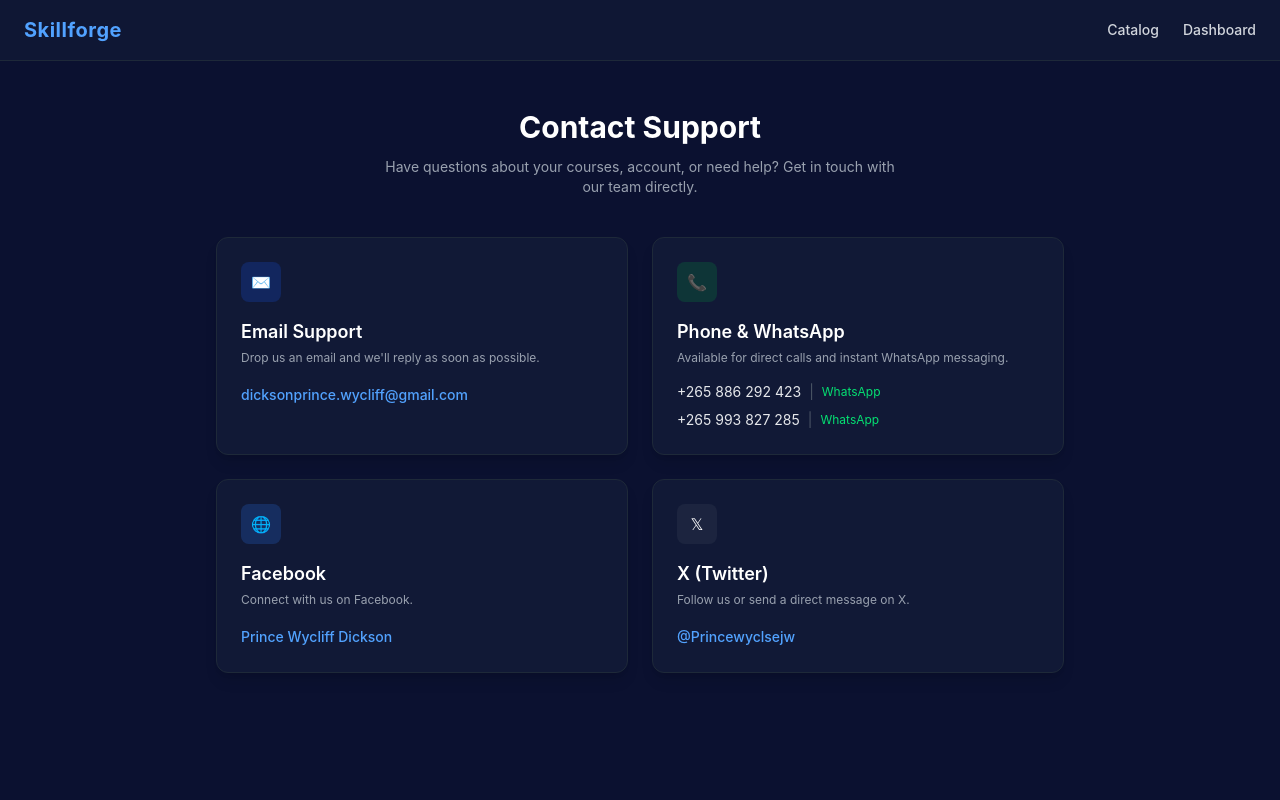
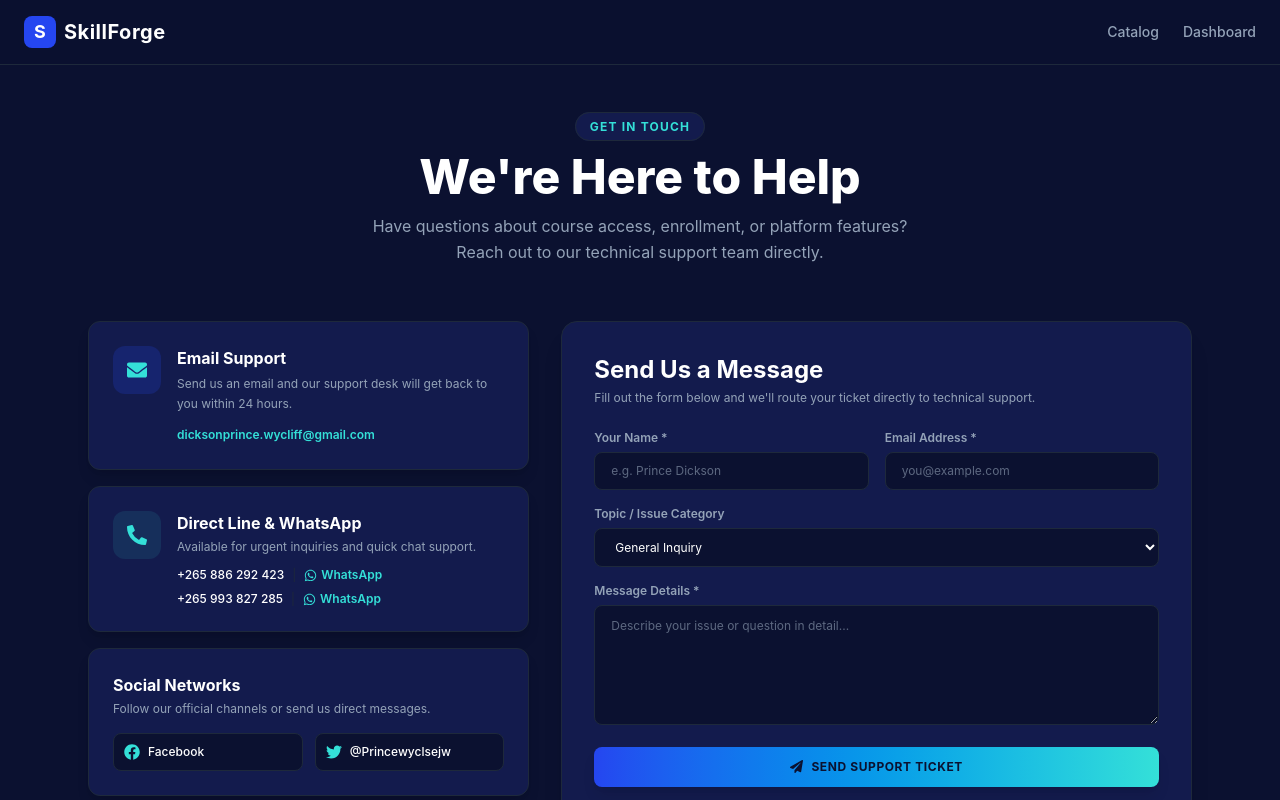
Before and after one commit to PrinceWycliff/skillforge-frontend, a React (Vite) app: page /contact in a window 1280 px wide. Shown: the top 800 px of the page. Built offline with nearby package versions, Linux system fonts and the light colour scheme; the HTML template or start-up script is replaced by a standard one.

Commit message:
Updating the contact page

```diff
--- a/src/pages/ContactSupport.jsx
+++ b/src/pages/ContactSupport.jsx
@@ -1,127 +1,278 @@
-import React from 'react';
+import React, { useState } from 'react';
 import { Link } from 'react-router-dom';
+import {
+  FaEnvelope,
+  FaPhoneAlt,
+  FaWhatsapp,
+  FaFacebook,
+  FaTwitter,
+  FaPaperPlane,
+  FaCheckCircle,
+  FaClock,
+  FaMapMarkerAlt
+} from 'react-icons/fa';
 
 export default function ContactSupport() {
+  const [formData, setFormData] = useState({
+    name: '',
+    email: '',
+    subject: 'General Inquiry',
+    message: ''
+  });
+  const [submitted, setSubmitted] = useState(false);
+
+  const handleChange = (e) => {
+    setFormData({ ...formData, [e.target.name]: e.target.value });
+  };
+
+  const handleSubmit = (e) => {
+    e.preventDefault();
+    if (formData.name && formData.email && formData.message) {
+      setSubmitted(true);
+      // Integrate backend API or email service payload here
+    }
+  };
+
   return (
     <div className="min-h-screen bg-[#0B1130] text-white font-sans flex flex-col justify-between">
       {/* Navigation Header */}
-      <header className="border-b border-gray-800 bg-[#111936]/80 backdrop-blur-md sticky top-0 z-50">
+      <header className="border-b border-[#1e293b] bg-[#0B1130]/90 backdrop-blur-md sticky top-0 z-50">
         <div className="max-w-7xl mx-auto px-6 py-4 flex items-center justify-between">
-          <Link to="/" className="text-xl font-bold tracking-wide text-blue-400">
-            Skillforge
+          <Link to="/" className="flex items-center gap-2">
+            <div className="bg-[#2546F0] text-white w-8 h-8 rounded-lg flex items-center justify-center font-bold text-lg">
+              S
+            </div>
+            <span className="text-xl font-bold tracking-wide text-white">SkillForge</span>
           </Link>
           <div className="flex items-center gap-6 text-sm font-medium">
-            <Link to="/catalog" className="text-gray-300 hover:text-white transition">
+            <Link to="/catalog" className="text-[#94a3b8] hover:text-[#34E0D8] transition">
               Catalog
             </Link>
-            <Link to="/dashboard" className="text-gray-300 hover:text-white transition">
+            <Link to="/dashboard" className="text-[#94a3b8] hover:text-[#34E0D8] transition">
               Dashboard
             </Link>
           </div>
         </div>
       </header>
 
-      {/* Content Container */}
-      <main className="max-w-4xl mx-auto px-6 py-12 flex-1 w-full">
-        <div className="text-center mb-10">
-          <h1 className="text-3xl font-bold mb-3">Contact Support</h1>
-          <p className="text-gray-400 text-sm max-w-lg mx-auto">
-            Have questions about your courses, account, or need help? Get in touch with our team directly.
+      {/* Main Content Area */}
+      <main className="max-w-6xl mx-auto px-6 py-12 flex-1 w-full">
+        {/* Title Section */}
+        <div className="text-center mb-14">
+          <span className="text-[#34E0D8] text-xs font-bold tracking-widest uppercase bg-[#131b4d] px-3.5 py-1.5 rounded-full border border-[#1e293b]">
+            Get In Touch
+          </span>
+          <h1 className="text-3xl md:text-5xl font-extrabold text-white mt-4 mb-3">
+            We're Here to Help
+          </h1>
+          <p className="text-[#94a3b8] text-sm md:text-base max-w-xl mx-auto leading-relaxed">
+            Have questions about course access, enrollment, or platform features? Reach out to our technical support team directly.
           </p>
         </div>
 
-        <div className="grid grid-cols-1 md:grid-cols-2 gap-6">
-          {/* Direct Email */}
-          <div className="bg-[#111936] border border-gray-800 p-6 rounded-xl hover:border-blue-500/50 transition shadow-lg">
-            <div className="w-10 h-10 bg-blue-600/20 text-blue-400 rounded-lg flex items-center justify-center mb-4">
-              ✉️
+        <div className="grid grid-cols-1 lg:grid-cols-12 gap-8 items-start">
+
+          {/* Left Column: Direct Support Channels */}
+          <div className="lg:col-span-5 space-y-4">
+
+            {/* Direct Email Card */}
+            <div className="bg-[#131b4d] border border-[#1e293b] p-6 rounded-xl hover:border-[#34E0D8]/50 transition shadow-lg flex items-start gap-4">
+              <div className="p-3.5 bg-[#2546F0]/20 rounded-xl text-[#34E0D8] shrink-0">
+                <FaEnvelope size={20} />
               </div>
-            <h3 className="font-semibold text-lg text-white mb-1">Email Support</h3>
-            <p className="text-xs text-gray-400 mb-4">Drop us an email and we'll reply as soon as possible.</p>
+              <div className="overflow-hidden">
+                <h3 className="font-bold text-base text-white mb-1">Email Support</h3>
+                <p className="text-xs text-[#94a3b8] mb-2 leading-relaxed">
+                  Send us an email and our support desk will get back to you within 24 hours.
+                </p>
                 <a
                   href="mailto:dicksonprince.wycliff@gmail.com"
-              className="text-sm font-medium text-blue-400 hover:underline break-all"
+                  className="text-xs font-semibold text-[#34E0D8] hover:underline break-all"
                 >
                   dicksonprince.wycliff@gmail.com
                 </a>
               </div>
+            </div>
 
-          {/* Phone & WhatsApp */}
-          <div className="bg-[#111936] border border-gray-800 p-6 rounded-xl hover:border-blue-500/50 transition shadow-lg">
-            <div className="w-10 h-10 bg-green-600/20 text-green-400 rounded-lg flex items-center justify-center mb-4">
-              📞
+            {/* Phone & WhatsApp Card */}
+            <div className="bg-[#131b4d] border border-[#1e293b] p-6 rounded-xl hover:border-[#34E0D8]/50 transition shadow-lg flex items-start gap-4">
+              <div className="p-3.5 bg-[#34E0D8]/10 rounded-xl text-[#34E0D8] shrink-0">
+                <FaPhoneAlt size={20} />
               </div>
-            <h3 className="font-semibold text-lg text-white mb-1">Phone & WhatsApp</h3>
-            <p className="text-xs text-gray-400 mb-4">Available for direct calls and instant WhatsApp messaging.</p>
-            <div className="space-y-2 text-sm">
+              <div>
+                <h3 className="font-bold text-base text-white mb-1">Direct Line & WhatsApp</h3>
+                <p className="text-xs text-[#94a3b8] mb-3">Available for urgent inquiries and quick chat support.</p>
+
+                <div className="space-y-2 text-xs">
                   <div className="flex items-center gap-2">
-                <a href="tel:+265886292423" className="text-gray-200 hover:text-white transition">
+                    <a href="tel:+265886292423" className="text-white hover:text-[#34E0D8] transition font-medium">
                       +265 886 292 423
                     </a>
-                <span className="text-gray-600">|</span>
+                    <span className="text-[#1e293b]">|</span>
                     <a
                       href="https://wa.me/265886292423"
                       target="_blank"
                       rel="noopener noreferrer"
-                  className="text-green-400 hover:underline text-xs"
+                      className="text-[#34E0D8] hover:underline flex items-center gap-1 font-semibold"
                     >
-                  WhatsApp
+                      <FaWhatsapp size={13} /> WhatsApp
                     </a>
                   </div>
                   <div className="flex items-center gap-2">
-                <a href="tel:+265993827285" className="text-gray-200 hover:text-white transition">
+                    <a href="tel:+265993827285" className="text-white hover:text-[#34E0D8] transition font-medium">
                       +265 993 827 285
                     </a>
-                <span className="text-gray-600">|</span>
+                    <span className="text-[#1e293b]">|</span>
                     <a
                       href="https://wa.me/265993827285"
                       target="_blank"
                       rel="noopener noreferrer"
-                  className="text-green-400 hover:underline text-xs"
+                      className="text-[#34E0D8] hover:underline flex items-center gap-1 font-semibold"
                     >
-                  WhatsApp
+                      <FaWhatsapp size={13} /> WhatsApp
                     </a>
                   </div>
                 </div>
               </div>
+            </div>
 
-          {/* Facebook */}
-          <div className="bg-[#111936] border border-gray-800 p-6 rounded-xl hover:border-blue-500/50 transition shadow-lg">
-            <div className="w-10 h-10 bg-blue-500/20 text-blue-400 rounded-lg flex items-center justify-center mb-4">
-              🌐
-            </div>
-            <h3 className="font-semibold text-lg text-white mb-1">Facebook</h3>
-            <p className="text-xs text-gray-400 mb-4">Connect with us on Facebook.</p>
+            {/* Social Channels Card */}
+            <div className="bg-[#131b4d] border border-[#1e293b] p-6 rounded-xl hover:border-[#34E0D8]/50 transition shadow-lg">
+              <h3 className="font-bold text-base text-white mb-1">Social Networks</h3>
+              <p className="text-xs text-[#94a3b8] mb-4">Follow our official channels or send us direct messages.</p>
+
+              <div className="grid grid-cols-2 gap-3">
                 <a
                   href="https://facebook.com"
                   target="_blank"
                   rel="noopener noreferrer"
-              className="text-sm font-medium text-blue-400 hover:underline"
+                  className="flex items-center gap-2 p-2.5 bg-[#0B1130] border border-[#1e293b] rounded-lg text-xs font-medium text-white hover:border-[#34E0D8] transition"
                 >
-              Prince Wycliff Dickson
+                  <FaFacebook className="text-[#34E0D8]" size={16} />
+                  <span>Facebook</span>
                 </a>
-          </div>
-
-          {/* Twitter / X */}
-          <div className="bg-[#111936] border border-gray-800 p-6 rounded-xl hover:border-blue-500/50 transition shadow-lg">
-            <div className="w-10 h-10 bg-gray-700/30 text-white rounded-lg flex items-center justify-center mb-4">
-              𝕏
-            </div>
-            <h3 className="font-semibold text-lg text-white mb-1">X (Twitter)</h3>
-            <p className="text-xs text-gray-400 mb-4">Follow us or send a direct message on X.</p>
                 <a
                   href="https://x.com/Princewyclsejw"
                   target="_blank"
                   rel="noopener noreferrer"
-              className="text-sm font-medium text-blue-400 hover:underline"
+                  className="flex items-center gap-2 p-2.5 bg-[#0B1130] border border-[#1e293b] rounded-lg text-xs font-medium text-white hover:border-[#34E0D8] transition"
                 >
-              @Princewyclsejw
+                  <FaTwitter className="text-[#34E0D8]" size={16} />
+                  <span>@Princewyclsejw</span>
                 </a>
               </div>
             </div>
+
+            {/* Hours & Location Info */}
+            <div className="bg-[#131b4d]/40 border border-[#1e293b] p-5 rounded-xl text-xs space-y-2 text-[#94a3b8]">
+              <div className="flex items-center gap-2 text-[#34E0D8] font-semibold">
+                <FaClock size={12} /> Response Time
+              </div>
+              <p>Mon – Fri: 8:00 AM – 6:00 PM (CAT)</p>
+              <div className="flex items-center gap-2 text-[#34E0D8] font-semibold pt-2">
+                <FaMapMarkerAlt size={12} /> Support Base
+              </div>
+              <p>Nchalo, Malawi</p>
+            </div>
+
+          </div>
+
+          {/* Right Column: Interactive Support Form */}
+          <div className="lg:col-span-7 bg-[#131b4d] border border-[#1e293b] p-8 rounded-2xl shadow-xl">
+            {submitted ? (
+              <div className="text-center py-12 space-y-4">
+                <FaCheckCircle className="text-[#34E0D8] mx-auto" size={54} />
+                <h3 className="text-2xl font-bold text-white">Message Sent Successfully</h3>
+                <p className="text-sm text-[#94a3b8] max-w-sm mx-auto leading-relaxed">
+                  Thank you for contacting SkillForge. A support representative will review your inquiry and respond shortly.
+                </p>
+                <button
+                  onClick={() => {
+                    setSubmitted(false);
+                    setFormData({ name: '', email: '', subject: 'General Inquiry', message: '' });
+                  }}
+                  className="mt-4 px-5 py-2.5 bg-[#0B1130] border border-[#1e293b] text-xs font-semibold text-[#34E0D8] rounded-lg hover:border-[#34E0D8] transition"
+                >
+                  Send Another Message
+                </button>
+              </div>
+            ) : (
+              <div>
+                <h2 className="text-2xl font-bold text-white mb-1">Send Us a Message</h2>
+                <p className="text-xs text-[#94a3b8] mb-6">
+                  Fill out the form below and we'll route your ticket directly to technical support.
+                </p>
+
+                <form onSubmit={handleSubmit} className="space-y-4">
+                  <div className="grid grid-cols-1 md:grid-cols-2 gap-4">
+                    <div>
+                      <label className="block text-xs font-semibold text-[#94a3b8] mb-1.5">Your Name *</label>
+                      <input
+                        type="text"
+                        name="name"
+                        required
+                        value={formData.name}
+                        onChange={handleChange}
+                        placeholder="e.g. Prince Dickson"
+                        className="w-full px-4 py-2.5 bg-[#0B1130] border border-[#1e293b] rounded-lg text-white text-xs placeholder-[#94a3b8]/60 focus:outline-none focus:border-[#34E0D8] transition"
+                      />
+                    </div>
+                    <div>
+                      <label className="block text-xs font-semibold text-[#94a3b8] mb-1.5">Email Address *</label>
+                      <input
+                        type="email"
+                        name="email"
+                        required
+                        value={formData.email}
+                        onChange={handleChange}
+                        placeholder="you@example.com"
+                        className="w-full px-4 py-2.5 bg-[#0B1130] border border-[#1e293b] rounded-lg text-white text-xs placeholder-[#94a3b8]/60 focus:outline-none focus:border-[#34E0D8] transition"
+                      />
+                    </div>
+                  </div>
+
+                  <div>
+                    <label className="block text-xs font-semibold text-[#94a3b8] mb-1.5">Topic / Issue Category</label>
+                    <select
+                      name="subject"
+                      value={formData.subject}
+                      onChange={handleChange}
+                      className="w-full px-4 py-2.5 bg-[#0B1130] border border-[#1e293b] rounded-lg text-white text-xs focus:outline-none focus:border-[#34E0D8] transition"
+                    >
+                      <option value="General Inquiry">General Inquiry</option>
+                      <option value="Course Access Issue">Course Access & Video Playback</option>
+                      <option value="Billing & Refund">Billing, Pricing & Refunds</option>
+                      <option value="Certificate Assistance">Certificate Verification</option>
+                      <option value="Technical Bug">Report a Bug / Platform Issue</option>
+                    </select>
+                  </div>
+
+                  <div>
+                    <label className="block text-xs font-semibold text-[#94a3b8] mb-1.5">Message Details *</label>
+                    <textarea
+                      name="message"
+                      required
+                      rows="5"
+                      value={formData.message}
+                      onChange={handleChange}
+                      placeholder="Describe your issue or question in detail..."
+                      className="w-full px-4 py-2.5 bg-[#0B1130] border border-[#1e293b] rounded-lg text-white text-xs placeholder-[#94a3b8]/60 focus:outline-none focus:border-[#34E0D8] transition leading-relaxed"
+                    ></textarea>
+                  </div>
+
+                  <button
+                    type="submit"
+                    className="w-full py-3 bg-gradient-to-r from-[#2546F0] to-[#34E0D8] text-[#0B1130] font-bold text-xs uppercase tracking-wider rounded-lg hover:opacity-95 transition flex items-center justify-center gap-2 shadow-lg"
+                  >
+                    <FaPaperPlane size={13} /> Send Support Ticket
+                  </button>
+                </form>
+              </div>
+            )}
+          </div>
+
+        </div>
       </main>
-
-
     </div>
   );
 }
```
Lines whose indentation alone changed are shown as unchanged.
